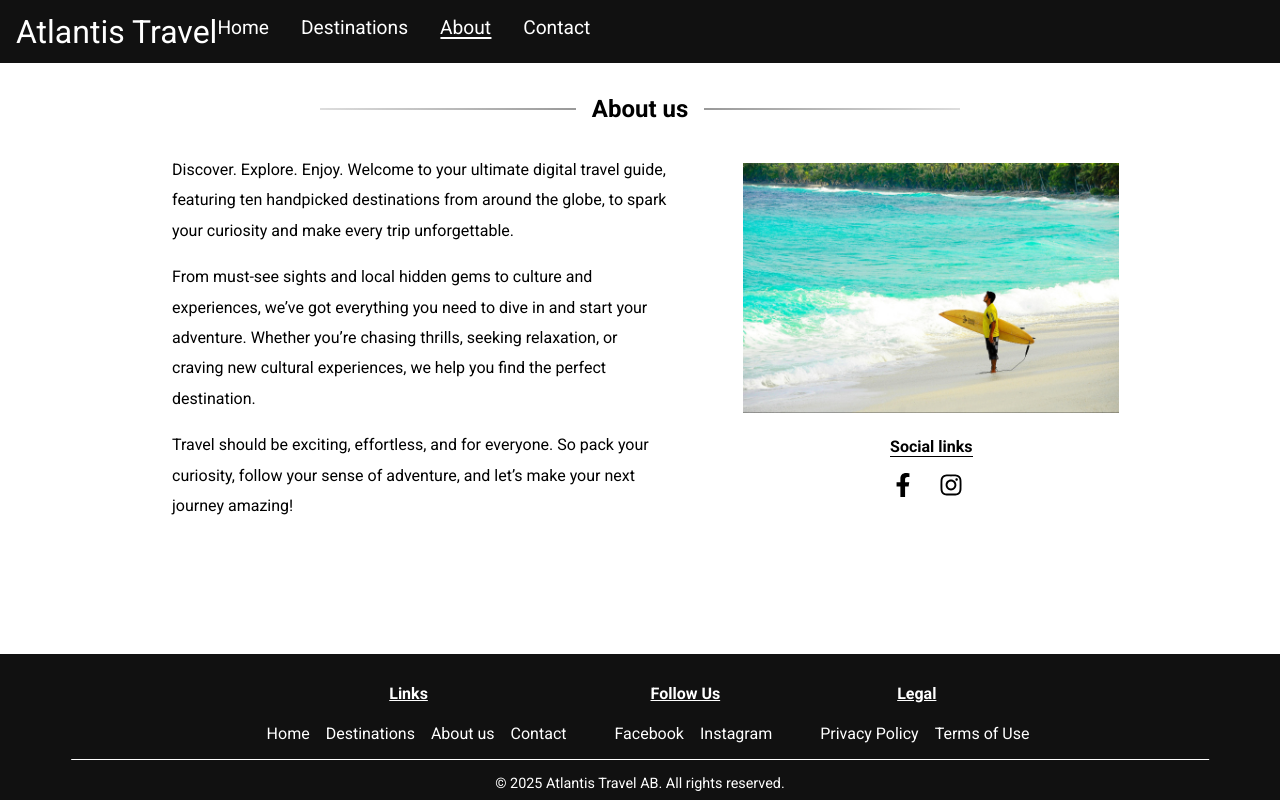
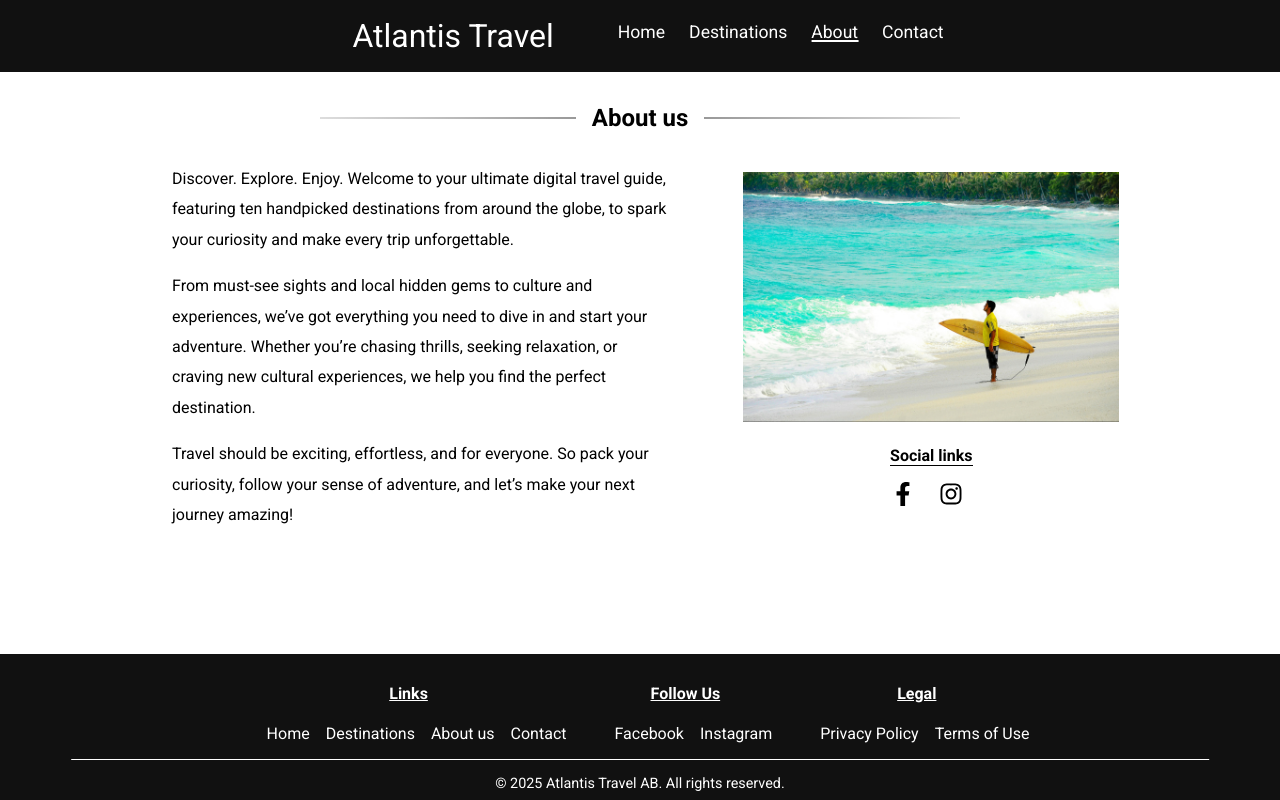
Before and after one commit to SarahSu92/AtlantisTravel, a React (Vite) app: page /AtlantisTravel/AboutPage in a window 1280 px wide. Built offline with nearby package versions, Linux system fonts and the light colour scheme; a web font is replaced by a local one.

Commit message:
(refactor): nav on tablet/desktop

```diff
--- a/src/navigation/navigation.scss
+++ b/src/navigation/navigation.scss
@@ -1,10 +1,12 @@
 nav {
   position: relative;
+  height: 4rem;
 
   .logo {
-    font-size: 1.5rem;
+    font-size: 1.7rem;
     color: #fff;
     text-decoration: none;
+    margin-top: 1rem;
 
 
     &:focus {
@@ -53,9 +55,8 @@ nav {
   border: none;
   cursor: pointer;
   z-index: 101;
-  top: 1rem;
   box-sizing: content-box;
-  padding: 0;
+  margin-top: 1rem;
 
   &:focus {
     outline: 2px solid #f94a0b;
@@ -162,9 +163,16 @@ nav {
 /* Tablet/Desktop menu */
 @media (min-width: 768px) {
   nav {
+    height: 4.5rem;
     display: flex;
-    align-items: center;
-    justify-content: space-between;
+    justify-content: center;
+
+    .nav-container {
+      display: flex;
+      align-items: center;
+      justify-content: space-between;
+
+    }
 
     .menubtn {
       display: none;
@@ -172,7 +180,7 @@ nav {
 
     .logo {
       font-size: 2rem;
-      margin-left: 1rem;
+      margin: 0 4rem 0 1rem;
 
     }
 
@@ -188,14 +196,10 @@ nav {
 
     .tablet-desktop {
       position: static;
-      width: auto;
-      height: auto;
       display: flex;
       flex-direction: row;
-      gap: 2rem;
+      gap: 1.5rem;
       background: none;
-      padding: 0;
-      opacity: 1;
       transform: none;
       pointer-events: auto;
 
@@ -203,7 +207,7 @@ nav {
         position: relative;
         width: 100%;
         text-align: center;
-        font-size: 1.2rem;
+        font-size: 1.1rem;
         color: #fff;
         text-decoration: none;
         transition: background 0.3s ease, color 0.3s ease;
--- a/src/pages/Destination/Destination.scss
+++ b/src/pages/Destination/Destination.scss
@@ -68,8 +68,6 @@
     text-align: center;
     padding: 1rem;
     align-items: stretch;
-
-
 
   h3 {
     margin: 0.5rem 0 0.5rem 0;
--- a/src/pages/Home/Home.scss
+++ b/src/pages/Home/Home.scss
@@ -144,10 +144,21 @@
   padding: 1rem;
   align-items: stretch;
 
+}
+
+.hero-card a {
+  background-color: #fff;
+  text-decoration: none;
+  color: #000;
+
+  &:focus {
+    outline: 2px solid #f94a0b;
+    outline-offset: 2px;
+    border-radius: 0;
+  }
+
   h3 {
-    margin-top: 0;
-    margin-bottom: 0.5rem;position: relative;
-    margin: 0 0 0.75rem;
+    margin: 0.5rem 0 0.5rem 0;
     font-size: 1.1rem;
 
     &:hover {
@@ -168,7 +179,7 @@
     border-color 0.3s ease;
 
   &:focus {
-    outline: 2px solid #ff8a65;
+    outline: 2px solid #f94a0b;
     outline-offset: 2px;
     border-radius: 0;
   }
@@ -199,10 +210,19 @@
     color: #000;
 
     &:focus {
-    outline: 2px solid #ff8a65;
-    outline-offset: 2px;
-    border-radius: 0;
-  }
+      outline: 2px solid #f94a0b;
+      outline-offset: 2px;
+      border-radius: 0;
+    }
+
+    h3 {
+      margin: 0.5rem 0 0.5rem 0;
+      font-size: 1.1rem;
+
+      &:hover {
+        color: #f94a0b;
+      }
+    }
   }
 
   .hero-wave {
```
